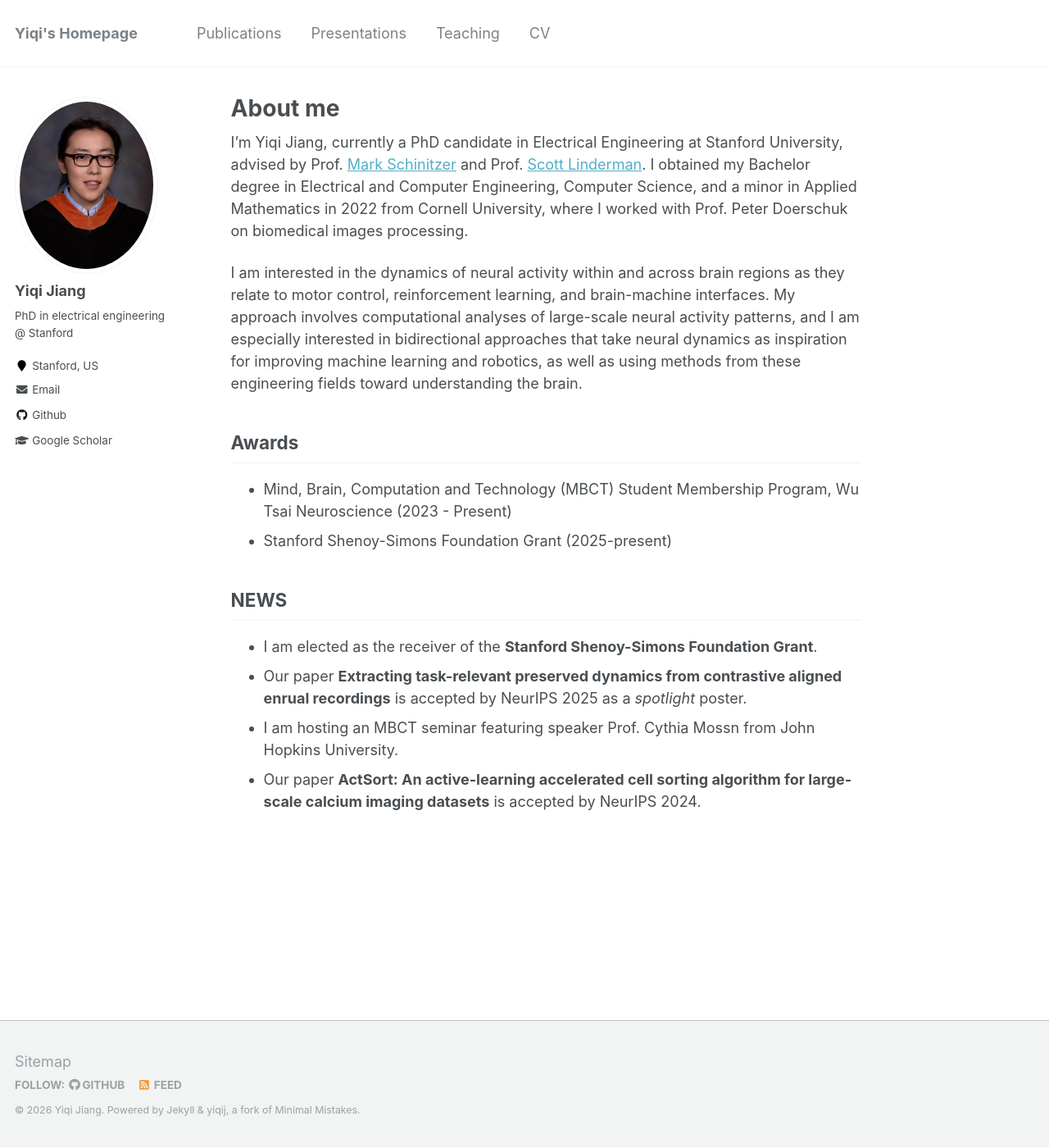
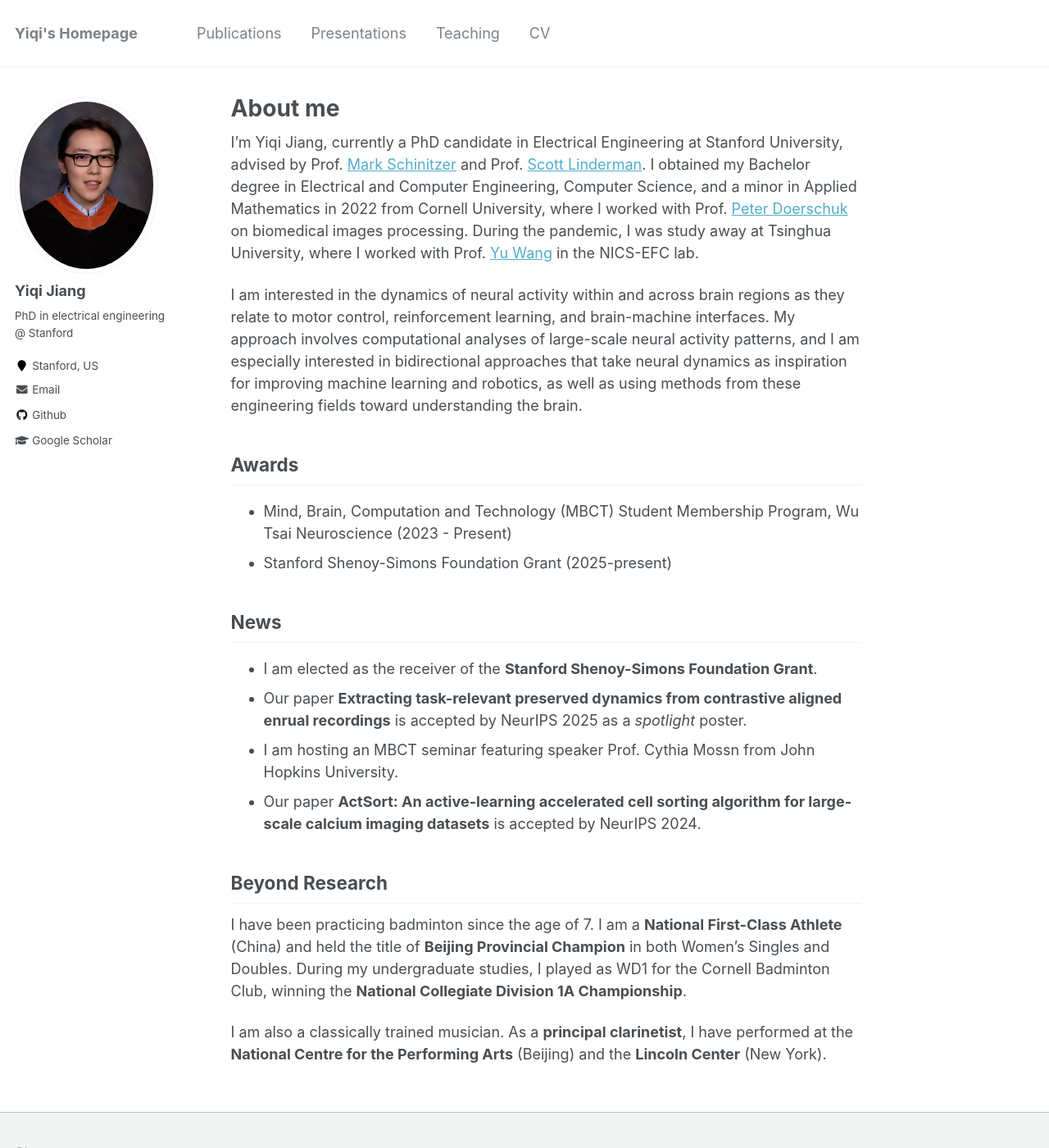
Before and after one commit to YiqiJ/yiqij.github.io, a Jekyll site: the page built from _pages/about.md, in a window 1280 px wide and 1400 px high. Shown: the whole window at 82% size. Built offline with Jekyll 4.4.1, drawn with Linux system fonts in a browser that asks for light colours.

Commit message:
add beyond research

```diff
--- a/_pages/about.md
+++ b/_pages/about.md
@@ -8,16 +8,23 @@ redirect_from:
   - /about.html
 ---
 
-I'm Yiqi Jiang, currently a PhD candidate in Electrical Engineering at Stanford University, advised by Prof. [Mark Schinitzer](https://schnitzerlab.stanford.edu/) and Prof. [Scott Linderman](https://lindermanlab.github.io/). I obtained my Bachelor degree in Electrical and Computer Engineering, Computer Science, and a minor in Applied Mathematics in 2022 from Cornell University, where I worked with Prof. Peter Doerschuk on biomedical images processing.
+I'm Yiqi Jiang, currently a PhD candidate in Electrical Engineering at Stanford University, advised by Prof. [Mark Schinitzer](https://schnitzerlab.stanford.edu/) and Prof. [Scott Linderman](https://lindermanlab.github.io/). I obtained my Bachelor degree in Electrical and Computer Engineering, Computer Science, and a minor in Applied Mathematics in 2022 from Cornell University, where I worked with Prof. [Peter Doerschuk](https://doerschuklab.bme.cornell.edu/people/peter-doerschuk/) on biomedical images processing. During the pandemic, I was study away at Tsinghua University, where I worked with Prof. [Yu Wang](https://nicsefc.ee.tsinghua.edu.cn/) in the NICS-EFC lab.
 
 I am interested in the dynamics of neural activity within and across brain regions as they relate to motor control, reinforcement learning, and brain-machine interfaces. My approach involves computational analyses of large-scale neural activity patterns, and I am especially interested in bidirectional approaches that take neural dynamics as inspiration for improving machine learning and robotics, as well as using methods from these engineering fields toward understanding the brain.
+
+
 
 ## Awards
 - Mind, Brain, Computation and Technology (MBCT) Student Membership Program, Wu Tsai Neuroscience (2023 - Present)
 - Stanford Shenoy-Simons Foundation Grant (2025-present)
 
-## NEWS
+## News
 - I am elected as the receiver of the **Stanford Shenoy-Simons Foundation Grant**.
 - Our paper **Extracting task-relevant preserved dynamics from contrastive aligned enrual recordings** is accepted by NeurIPS 2025 as a *spotlight* poster.
 - I am hosting an MBCT seminar featuring speaker Prof. Cythia Mossn from John Hopkins University.
 - Our paper **ActSort: An active-learning accelerated cell sorting algorithm for large-scale calcium imaging datasets** is accepted by NeurIPS 2024.
+
+## Beyond Research
+I have been practicing badminton since the age of 7. I am a **National First-Class Athlete** (China) and held the title of **Beijing Provincial Champion** in both Women's Singles and Doubles. During my undergraduate studies, I played as WD1 for the Cornell Badminton Club, winning the **National Collegiate Division 1A Championship**.
+
+I am also a classically trained musician. As a **principal clarinetist**, I have performed at the **National Centre for the Performing Arts** (Beijing) and the **Lincoln Center** (New York).
```
